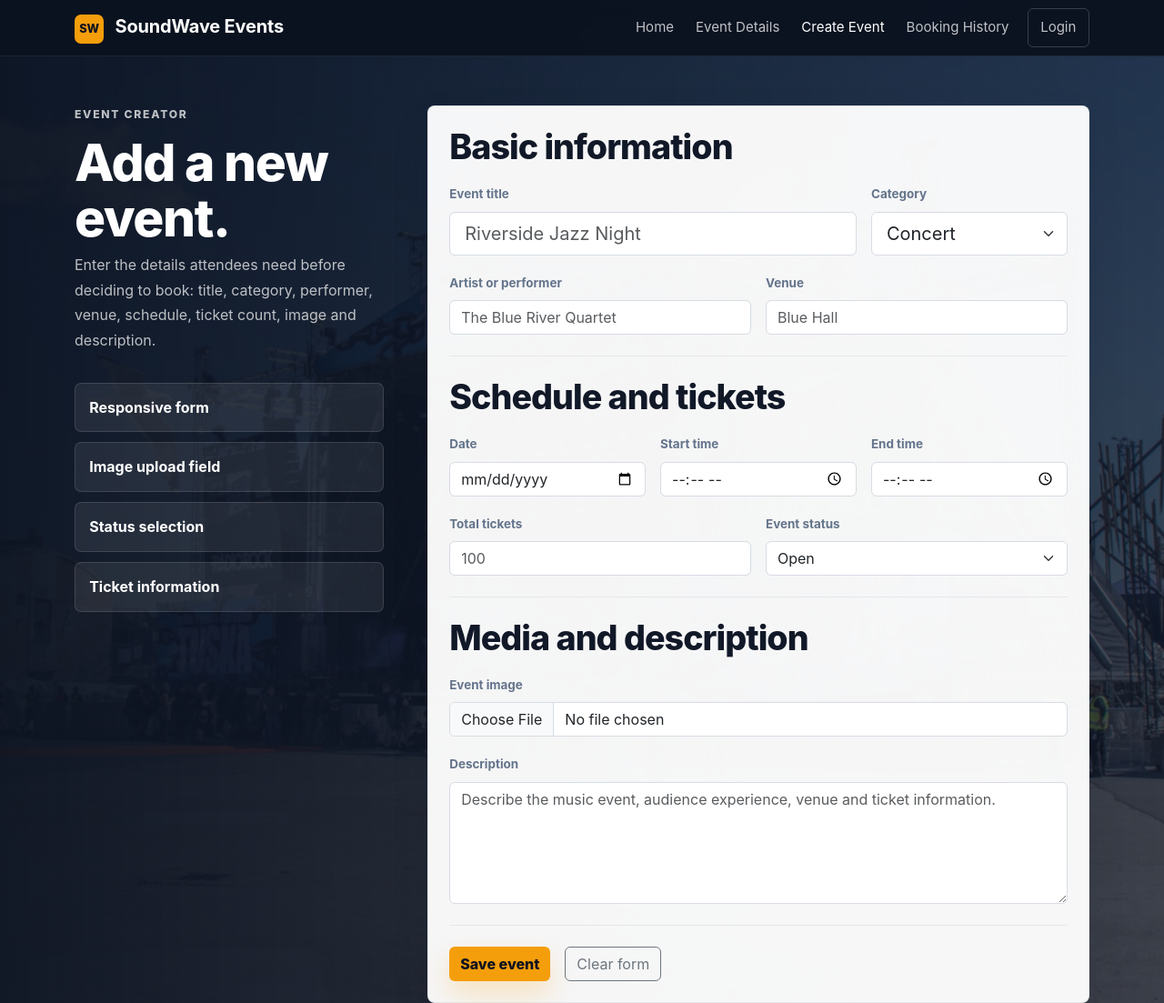
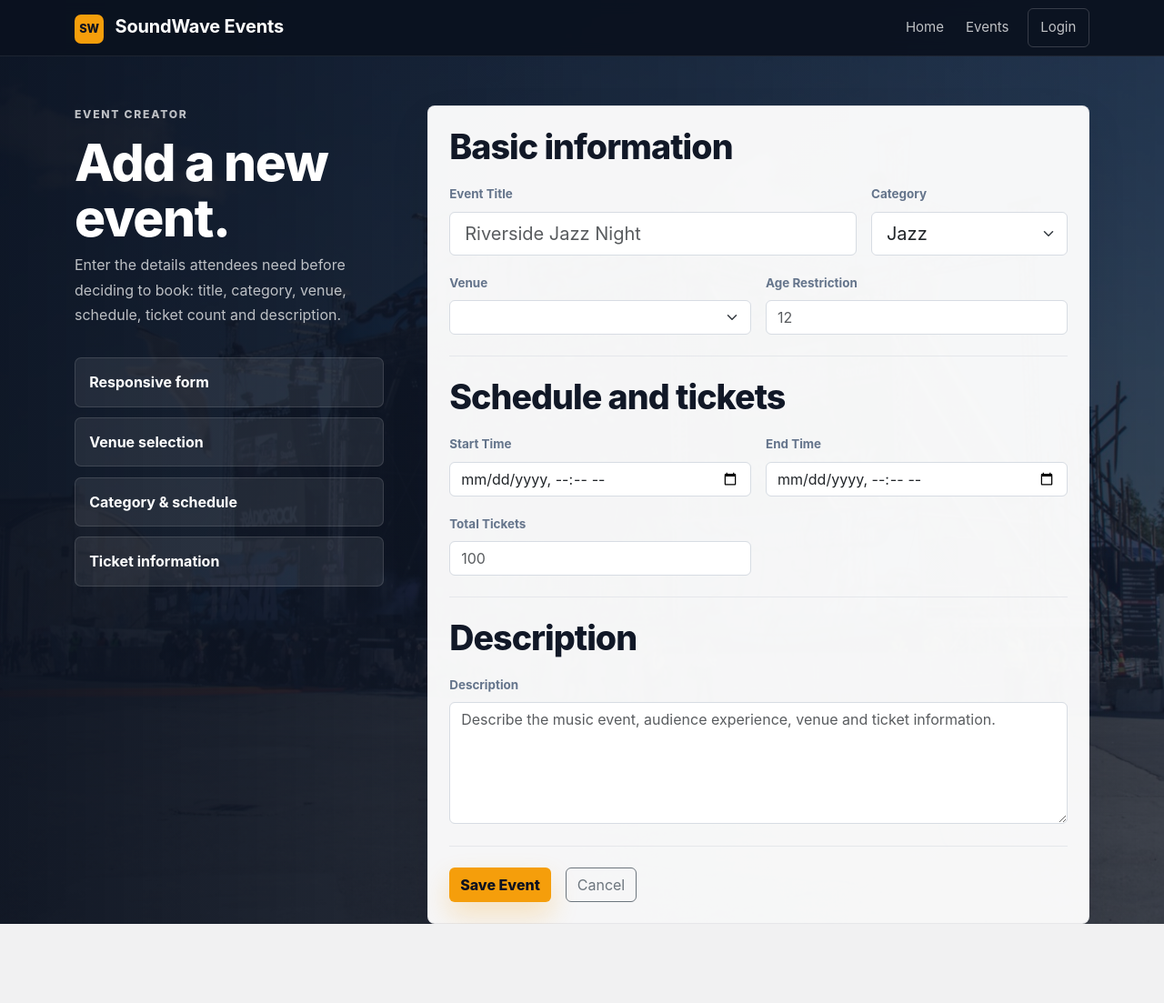
Before and after one commit to Leamon-Lee/IFQ557-Assignment-2, a Flask app: template app/templates/events/create.html in a window 1280 px wide. Shown: the whole page at 91% size. After the commit the page ends 1016 px from the top, so only its background shows below. Run offline with Flask 3, Linux system fonts and the light colour scheme; the template is opened without the code that fills it: values that come from a table or form of the project are taken from there, others are empty; some libraries are stand-ins or nearby versions.

Commit message:
● feat: 新增创建/编辑活动功能
  - EventForm 增加 venue_id 下拉（动态加载）和 music_genre 选择
  - 实现 create_event 路由（登录验证 + Organizer 权限检查 + POST 创建）
  - 实现 edit_event 路由（仅创建者可编辑，Status 不可更改）
  - create.html / edit.html 重写为继承 base.html + WTForms 渲染
  - 活动详情页为创建者显示 Edit Event 按钮

```diff
--- a/app/forms/event_forms.py
+++ b/app/forms/event_forms.py
@@ -1,14 +1,23 @@
 from flask_wtf import FlaskForm
-from wtforms import DateTimeLocalField, IntegerField, StringField, SubmitField, TextAreaField
+from wtforms import DateTimeLocalField, IntegerField, SelectField, StringField, SubmitField, TextAreaField
 from wtforms.validators import DataRequired, Length, NumberRange
+
+GENRE_CHOICES = [
+    ("Jazz", "Jazz"),
+    ("Rock", "Rock"),
+    ("Campus Festival", "Campus Festival"),
+    ("Acoustic", "Acoustic"),
+    ("Concert", "Concert"),
+]
 
 
 class EventForm(FlaskForm):
     event_title = StringField("Event Title", validators=[DataRequired(), Length(min=1, max=100)])
     description = TextAreaField("Description", validators=[DataRequired(), Length(max=200)])
+    music_genre = SelectField("Category", choices=GENRE_CHOICES, validators=[DataRequired()])
     start_time = DateTimeLocalField("Start Time", validators=[DataRequired()])
     end_time = DateTimeLocalField("End Time", validators=[DataRequired()])
-    capacity = IntegerField("Capacity", validators=[DataRequired(), NumberRange(min=1)])
+    capacity = IntegerField("Total Tickets", validators=[DataRequired(), NumberRange(min=1)])
     age_restriction = IntegerField("Age Restriction", validators=[DataRequired(), NumberRange(min=0, max=100)])
-    music_genre = StringField("Music Genre", validators=[DataRequired()])
-    submit = SubmitField("Save")
+    venue_id = SelectField("Venue", coerce=int, validators=[DataRequired()])
+    submit = SubmitField("Save Event")
--- a/app/templates/events/create.html
+++ b/app/templates/events/create.html
@@ -1,30 +1,5 @@
-<!doctype html>
-<html lang="en">
-<head>
-  <meta charset="utf-8">
-  <meta name="viewport" content="width=device-width, initial-scale=1">
-  <title>SoundWave Events | Create Event</title>
-  <link href="https://cdn.jsdelivr.net/npm/bootstrap@5.3.3/dist/css/bootstrap.min.css" rel="stylesheet">
-  <link rel="stylesheet" href="{{ url_for('static', filename='style/style.css') }}">
-</head>
-<body>
-  <nav class="navbar navbar-expand-lg navbar-dark fixed-top glass-nav">
-    <div class="container">
-      <a class="navbar-brand fw-bold" href="{{ url_for('events.index') }}"><span class="brand-mark">SW</span> SoundWave Events</a>
-      <button class="navbar-toggler" type="button" data-bs-toggle="collapse" data-bs-target="#mainNav">
-        <span class="navbar-toggler-icon"></span>
-      </button>
-      <div class="collapse navbar-collapse" id="mainNav">
-        <ul class="navbar-nav ms-auto align-items-lg-center gap-lg-2">
-          <li class="nav-item"><a class="nav-link" href="{{ url_for('events.index') }}">Home</a></li>
-          <li class="nav-item"><a class="nav-link" href="{{ url_for('events.event_detail', event_id=1) }}">Event Details</a></li>
-          <li class="nav-item"><a class="nav-link active" href="{{ url_for('events.create_event') }}">Create Event</a></li>
-          <li class="nav-item"><a class="nav-link" href="{{ url_for('participant.registrations') }}">Booking History</a></li>
-          <li class="nav-item"><a class="nav-link nav-login" href="{{ url_for('auth.login') }}">Login</a></li>
-        </ul>
-      </div>
-    </div>
-  </nav>
+{% extends "base.html" %}
+{% block content %}
 
 <main class="form-page">
   <section class="container">
@@ -33,42 +8,44 @@
         <div class="creator-panel">
           <p class="eyebrow">Event creator</p>
           <h1>Add a new event.</h1>
-            <p>Enter the details attendees need before deciding to book: title, category, performer, venue, schedule, ticket count, image and description.</p>
+          <p>Enter the details attendees need before deciding to book: title, category, venue, schedule, ticket count and description.</p>
           <div class="creator-checklist">
             <span>Responsive form</span>
-              <span>Image upload field</span>
-              <span>Status selection</span>
+            <span>Venue selection</span>
+            <span>Category &amp; schedule</span>
             <span>Ticket information</span>
           </div>
         </div>
       </div>
 
       <div class="col-lg-8">
-          <form class="creator-form">
+        <form method="POST" class="creator-form" novalidate>
+          {{ form.hidden_tag() }}
+
           <div class="form-section">
             <h2>Basic information</h2>
             <div class="row g-3">
               <div class="col-md-8">
-                  <label for="eventTitle" class="form-label">Event title</label>
-                  <input type="text" class="form-control form-control-lg" id="eventTitle" placeholder="Riverside Jazz Night">
+                {{ form.event_title.label(class="form-label") }}
+                {{ form.event_title(class="form-control form-control-lg", placeholder="Riverside Jazz Night") }}
+                {% for error in form.event_title.errors %}
+                  <div class="text-danger small">{{ error }}</div>
+                {% endfor %}
               </div>
               <div class="col-md-4">
-                  <label for="category" class="form-label">Category</label>
-                  <select class="form-select form-select-lg" id="category">
-                    <option>Concert</option>
-                    <option>Jazz</option>
-                    <option>Rock</option>
-                    <option>Campus Festival</option>
-                    <option>Acoustic</option>
-                  </select>
+                {{ form.music_genre.label(class="form-label") }}
+                {{ form.music_genre(class="form-select form-select-lg") }}
               </div>
               <div class="col-md-6">
-                  <label for="artist" class="form-label">Artist or performer</label>
-                  <input type="text" class="form-control" id="artist" placeholder="The Blue River Quartet">
+                {{ form.venue_id.label(class="form-label") }}
+                {{ form.venue_id(class="form-select") }}
               </div>
               <div class="col-md-6">
-                  <label for="venue" class="form-label">Venue</label>
-                  <input type="text" class="form-control" id="venue" placeholder="Blue Hall">
+                {{ form.age_restriction.label(class="form-label") }}
+                {{ form.age_restriction(class="form-control", placeholder="12", min="0", max="100") }}
+                {% for error in form.age_restriction.errors %}
+                  <div class="text-danger small">{{ error }}</div>
+                {% endfor %}
               </div>
             </div>
           </div>
@@ -76,51 +53,46 @@
           <div class="form-section">
             <h2>Schedule and tickets</h2>
             <div class="row g-3">
-                <div class="col-md-4">
-                  <label for="eventDate" class="form-label">Date</label>
-                  <input type="date" class="form-control" id="eventDate">
-                </div>
-                <div class="col-md-4">
-                  <label for="startTime" class="form-label">Start time</label>
-                  <input type="time" class="form-control" id="startTime">
-                </div>
-                <div class="col-md-4">
-                  <label for="endTime" class="form-label">End time</label>
-                  <input type="time" class="form-control" id="endTime">
+              <div class="col-md-6">
+                {{ form.start_time.label(class="form-label") }}
+                {{ form.start_time(class="form-control") }}
+                {% for error in form.start_time.errors %}
+                  <div class="text-danger small">{{ error }}</div>
+                {% endfor %}
               </div>
               <div class="col-md-6">
-                  <label for="tickets" class="form-label">Total tickets</label>
-                  <input type="number" class="form-control" id="tickets" min="1" placeholder="100">
+                {{ form.end_time.label(class="form-label") }}
+                {{ form.end_time(class="form-control") }}
+                {% for error in form.end_time.errors %}
+                  <div class="text-danger small">{{ error }}</div>
+                {% endfor %}
               </div>
               <div class="col-md-6">
-                  <label for="status" class="form-label">Event status</label>
-                  <select class="form-select" id="status">
-                    <option>Open</option>
-                    <option>Inactive</option>
-                    <option>Sold Out</option>
-                    <option>Cancelled</option>
-                  </select>
+                {{ form.capacity.label(class="form-label") }}
+                {{ form.capacity(class="form-control", placeholder="100", min="1") }}
+                {% for error in form.capacity.errors %}
+                  <div class="text-danger small">{{ error }}</div>
+                {% endfor %}
               </div>
             </div>
           </div>
 
           <div class="form-section">
-              <h2>Media and description</h2>
+            <h2>Description</h2>
             <div class="row g-3">
               <div class="col-12">
-                  <label for="image" class="form-label">Event image</label>
-                  <input type="file" class="form-control" id="image">
-                </div>
-                <div class="col-12">
-                  <label for="description" class="form-label">Description</label>
-                  <textarea class="form-control" id="description" rows="5" placeholder="Describe the music event, audience experience, venue and ticket information."></textarea>
+                {{ form.description.label(class="form-label") }}
+                {{ form.description(class="form-control", rows="5", placeholder="Describe the music event, audience experience, venue and ticket information.") }}
+                {% for error in form.description.errors %}
+                  <div class="text-danger small">{{ error }}</div>
+                {% endfor %}
               </div>
             </div>
           </div>
 
           <div class="d-flex flex-wrap gap-3">
-              <button type="submit" class="btn btn-primary-action">Save event</button>
-              <button type="reset" class="btn btn-outline-secondary">Clear form</button>
+            {{ form.submit(class="btn btn-primary-action") }}
+            <a href="{{ url_for('events.index') }}" class="btn btn-outline-secondary">Cancel</a>
           </div>
         </form>
       </div>
@@ -128,6 +100,4 @@
   </section>
 </main>
 
-  <script src="https://cdn.jsdelivr.net/npm/bootstrap@5.3.3/dist/js/bootstrap.bundle.min.js"></script>
-</body>
-</html>
+{% endblock %}
```
Also changed, not shown: app/routes/event_routes.py (+68 -3 lines), app/templates/events/detail.html (+6 -1 lines), app/templates/events/edit.html (+55 -81 lines). Lines whose indentation alone changed are shown as unchanged.
